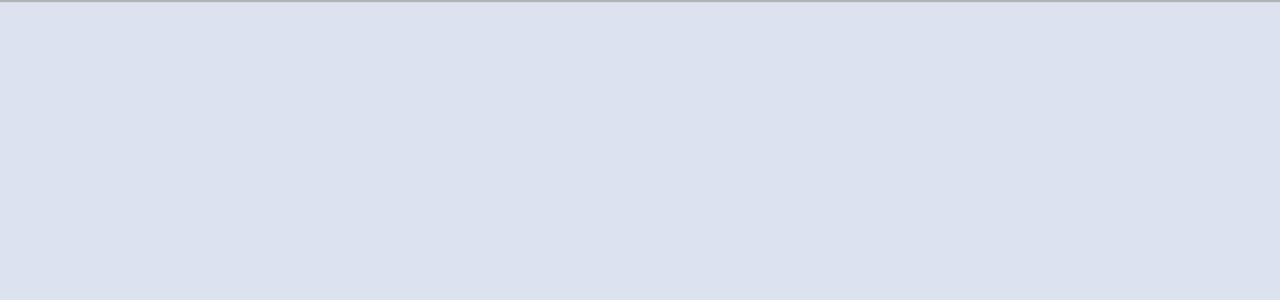
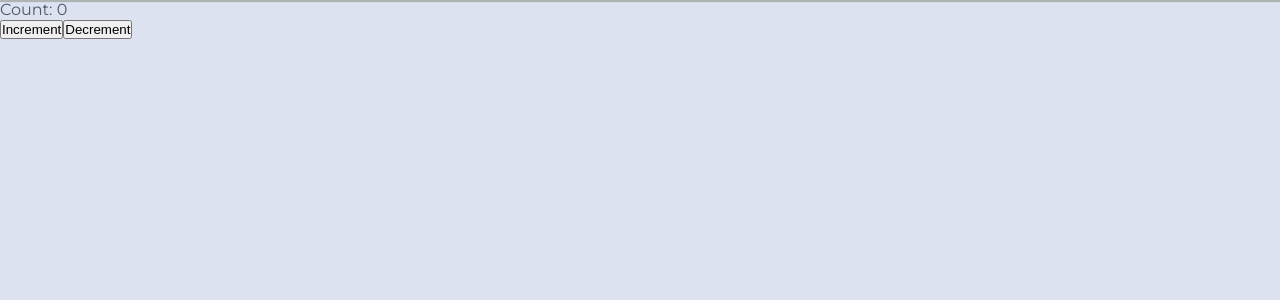
Before and after one commit to Aravindh0338/React-Testing, a React (Create React App) app: page /count in a window 1280 px wide. Before the commit this address had no page. Shown: the top 300 px of the page. Built offline with nearby package versions, Linux system fonts and the light colour scheme.

Commit message:
Added code and test cases for dummy component

```diff
--- a/src/App.js
+++ b/src/App.js
@@ -9,6 +9,7 @@
 import Statemock from "./Components/MockingHooks/Statemock";
 import ShowFormData from "./Components/showFormData/ShowFormData";
 import FormFieldDemo from "./Components/FormFieldDemo/FormFieldDemo"
+import Counter from "./Components/Counter/Counter";
 
 function App() {
   const queryClient = new QueryClient({
@@ -30,6 +31,7 @@
           <Route path="/register-demo" element={<FormFieldDemo />} />
           <Route path="/dummy" element={<Dummy />} />
           <Route path="/mock-state" element={<Statemock />} />
+          <Route path="/count" element={<Counter />} />
           <Route path="/register-data" element={<ShowFormData />} />
         </Routes>
       </Router>
--- /dev/null
+++ b/src/Components/Counter/Counter.js
@@ -0,0 +1,29 @@
+import React, { useState } from 'react';
+
+function Counter() {
+  const [count, setCount] = useState(0);
+
+  const handleIncrement = () => {
+
+    if(count === 5){
+        setCount(0);
+    }
+    else{
+        setCount(count + 1);
+    }
+  };
+
+  const handleDecrement = () => {
+    setCount(count - 1);
+  };
+
+  return (
+    <div>
+      <p>Count: {count}</p>
+      <button onClick={handleIncrement}>Increment</button>
+      <button onClick={handleDecrement}>Decrement</button>
+    </div>
+  );
+}
+
+export default Counter;
```
Also changed, not shown: 2 other files (tests, documents, lock files or other folders).
